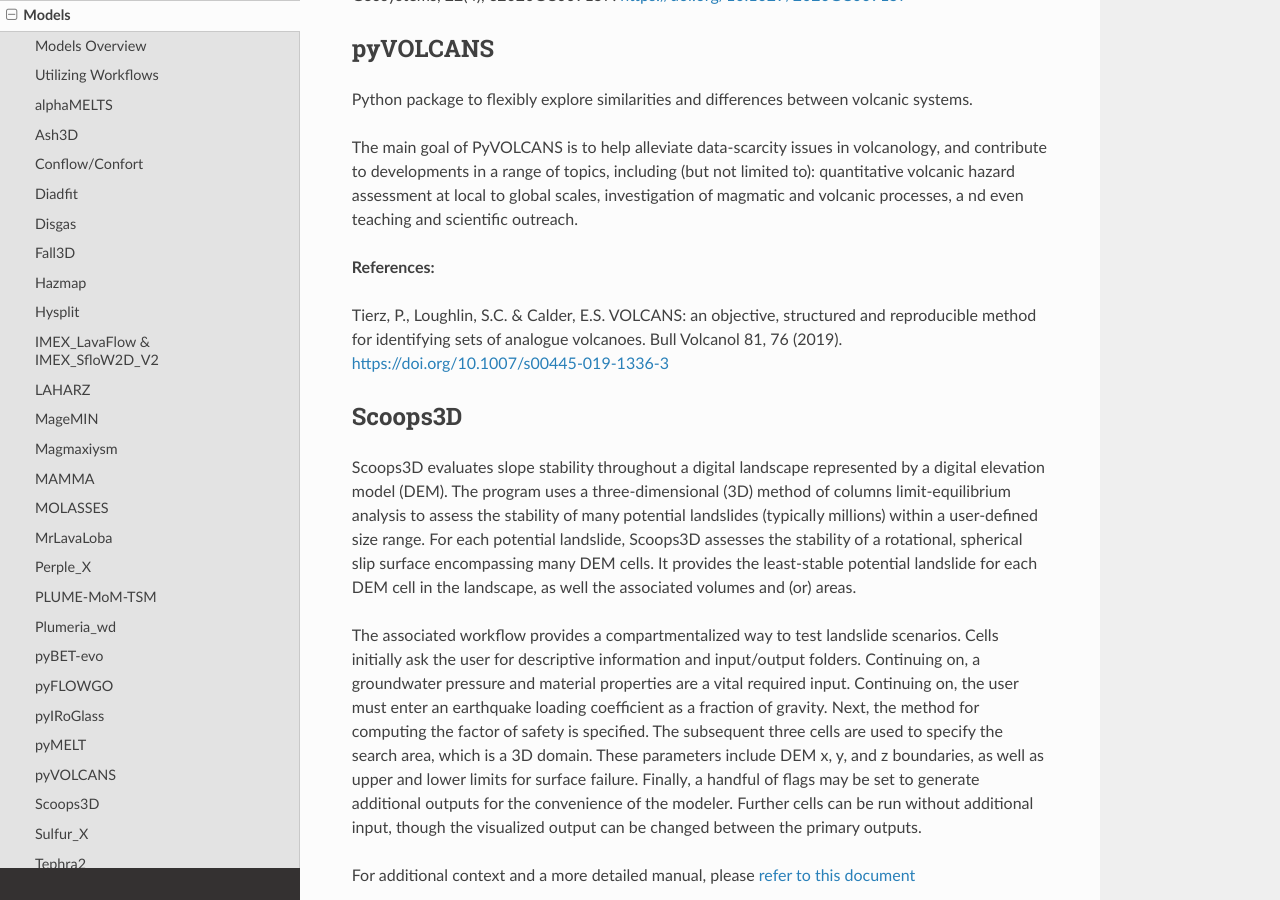
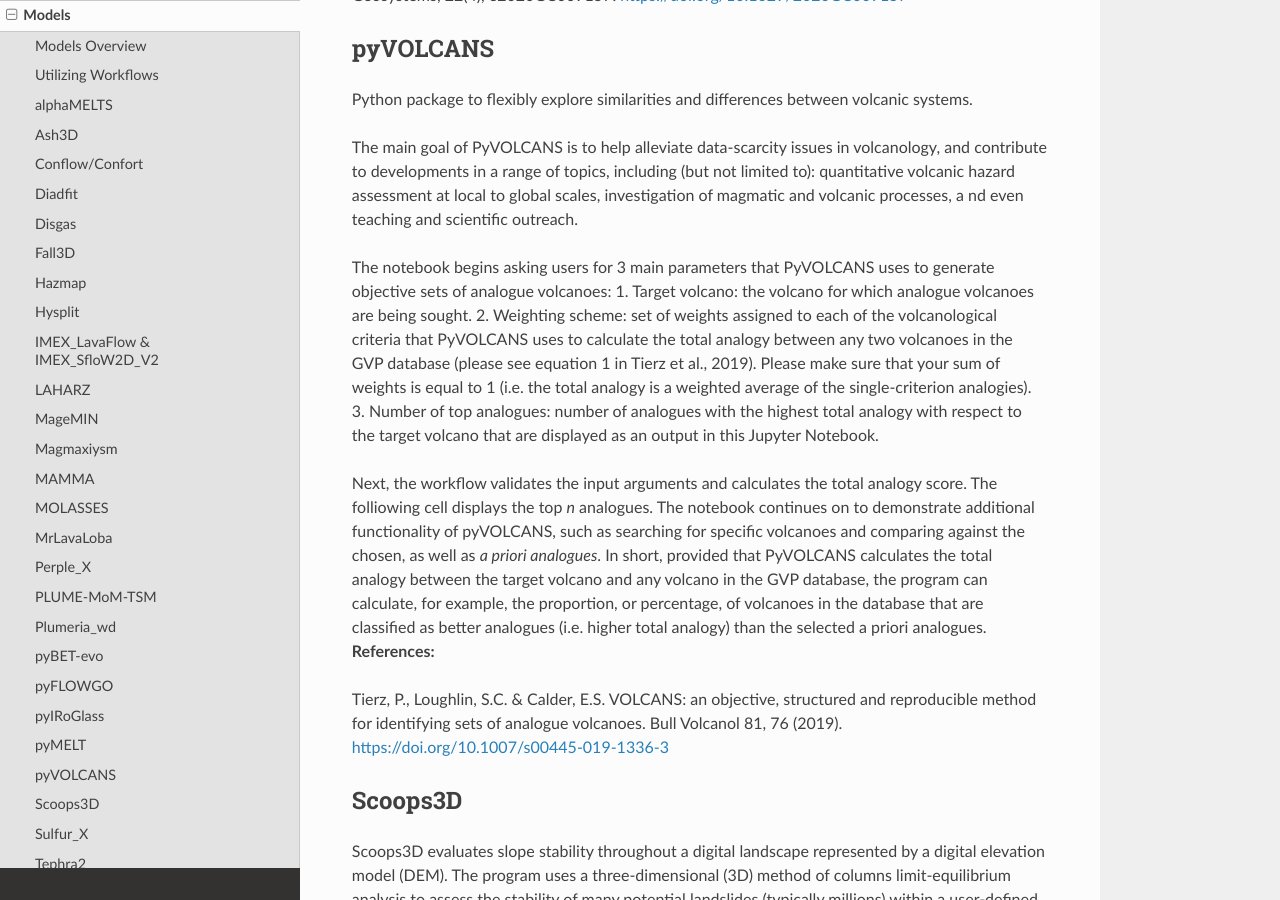
Before and after one commit to volcanocyber/victor-docs, a Sphinx documentation site: the page built from docs/source/models.rst, in a window 1280 px wide and 900 px high, scrolled down 15094 px. Built offline with Sphinx 7.4.7 and the Read the Docs theme 3.1.0, drawn with Linux system fonts in a browser that asks for light colours; some of the changed text lies outside the part shown.

Commit message:
added another few models, expanded pyvolcans

```diff
--- a/docs/source/models.rst
+++ b/docs/source/models.rst
@@ -541,6 +541,17 @@ The main goal of PyVOLCANS is to help alleviate data-scarcity issues in volcanol
 including (but not limited to): quantitative volcanic hazard assessment at local to global scales, investigation of magmatic and volcanic processes, a
 nd even teaching and scientific outreach.
 
+The notebook begins asking users for 3 main parameters that PyVOLCANS uses to generate objective sets of analogue volcanoes:
+1. Target volcano: the volcano for which analogue volcanoes are being sought.
+2. Weighting scheme: set of weights assigned to each of the volcanological criteria that PyVOLCANS uses to calculate the total analogy between any two volcanoes in the GVP database
+(please see equation 1 in Tierz et al., 2019). Please make sure that your sum of weights is equal to 1 (i.e. the total analogy is a weighted average of the single-criterion analogies).
+3. Number of top analogues: number of analogues with the highest total analogy with respect to the target volcano that are displayed as an output in this Jupyter Notebook.
+
+Next, the workflow validates the input arguments and calculates the total analogy score. The folliowing cell displays the top
+*n* analogues. The notebook continues on to demonstrate additional functionality of pyVOLCANS, such as searching for specific volcanoes and comparing against the chosen,
+as well as *a priori analogues*. In short, provided that PyVOLCANS calculates the total analogy between the target volcano and any volcano in the GVP database,
+the program can calculate, for example, the proportion, or percentage, of volcanoes in the database that are classified as better analogues
+(i.e. higher total analogy) than the selected a priori analogues.
 **References:**
 
 Tierz, P., Loughlin, S.C. & Calder, E.S. VOLCANS: an objective,
@@ -682,6 +693,18 @@ https://www.sciencedirect.com/science/article/pii/S0098300408001404
 
 Chiodini G., Granieri D., Avino R., Caliro S., Costa A., Minopoli C., Vilardo G., (2010) Non-volcanic CO2 Earth degassing: The case of Mefite di Ansanto (Southern Apennines), Italy, Geophys. Res. Lett., Vol. 37, L11303, doi: 10.1029/2010GL042858 https://agupubs.onlinelibrary.wiley.com/doi/full/10.1029/2010GL042858
 
+.. _VESIcal Citations:
+
+VESIcal
+-------
+VESIcal is a generalized Python library for calculating and plotting various things related to mixed volatile (H2O-CO2) solubility in silicate melts.
+
+**References**:
+
+Iacovino, K., Matthews, S., Wieser, P. E., Moore, G. M., & Begue, F. (2021). VESIcal v. 1.0.1 (1.0.1). Zenodo. https://doi.org/10.5281/zenodo.5095382
+
+.. note:: A workflow for VESIcal has not yet been created.
+
 .. _Venuss Citations:
 
 VENUSS
@@ -712,3 +735,13 @@ Kelfoun K. (2017). A two-layer depth-averaged model for both the dilute and the
 Kelfoun K., Gueugneau V., Komorowsk JC, Aisyah N., Cholik N., Merciecca C. (2017). Simulation of block-and-ash flows and ash-cloud surges of the 2010 eruption of Merapi volcano with a two-layer model. Journal of Geophysical Research – Solid Earth vol.122, – DOI:10.1002/2017JB013981.
 
 Gueugneau V., Kelfoun K., Druitt T. (2019). Investigation of surge-derived pyroclastic flow formation by numerical modeling of the 25 June 1997 dome collapse at Soufrière Hills Volcano, Montserrat. Bulletin of Volcanology vol.81, p.25, – DOI:10.1007/s00445-019-1284-y.
+
+.. _Volcflow Citations:
+
+VolFe
+-------
+VolFe is an open-source framework for calculating melt-vapour equilibria including silicate melt, carbon, hydrogen, sulfur, and noble gases.
+
+**References**:
+
+Hughes, E.C., Liggins, P., Wieser, P. and Stolper, E.M., 2024. VolFe: an open-source Python package for calculating melt-vapor equilibria including silicate melt, carbon, hydrogen, sulfur, and noble gases. https://doi.org/10.31223/X52X3G
```
